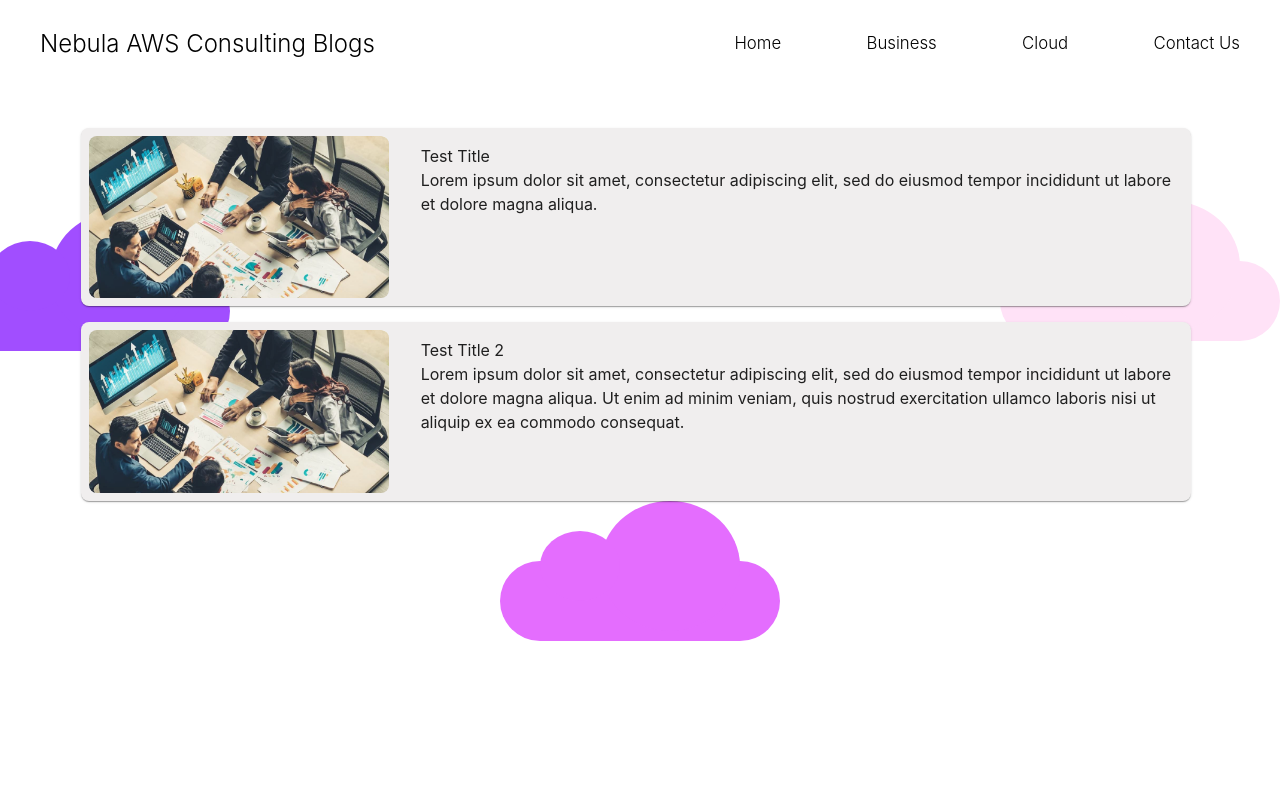
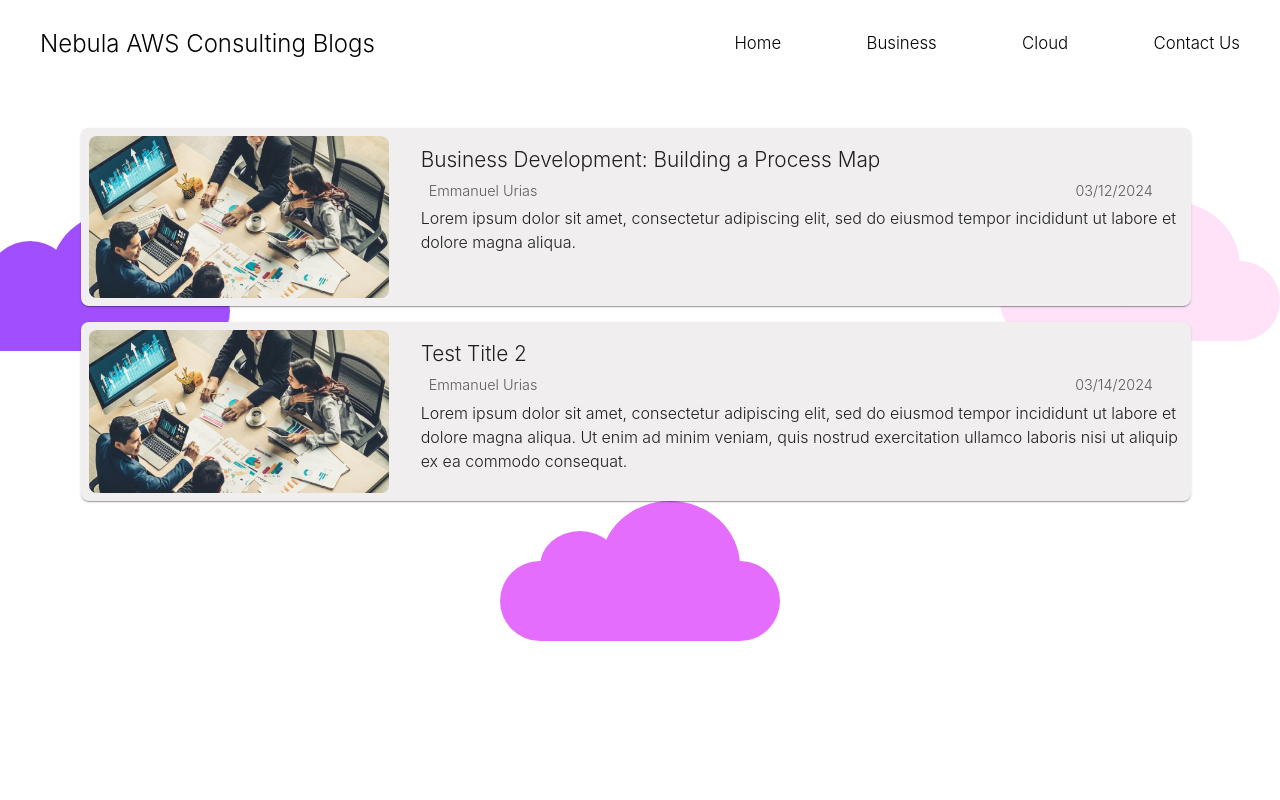
Before and after one commit to EmmanuelUrias/Nebula_AWS_Consulting_Blog, a React (Vite) app: page /business in a window 1280 px wide. Shown: the top 800 px of the page. Built offline with nearby package versions, Linux system fonts and the light colour scheme.

Commit message:
Finished Blog Card detailing

```diff
--- a/src/Blogs/BusinessBlogs.tsx
+++ b/src/Blogs/BusinessBlogs.tsx
@@ -1,6 +1,7 @@
 interface businessBlogsProps {
     title: string,
     author: string,
+    date: string,
     textContent: string,
     introTextContent: string,
     image: string,
@@ -9,8 +10,9 @@ interface businessBlogsProps {
 
 export const businessBlogs: businessBlogsProps[]= [
     {
-    title: 'Test Title',
+    title: 'Business Development: Building a Process Map',
     author: 'Emmanuel Urias',
+    date: '03/12/2024',
     textContent: 'test content',
     introTextContent: 'Lorem ipsum dolor sit amet, consectetur adipiscing elit, sed do eiusmod tempor incididunt ut labore et dolore magna aliqua. ',
     image: 'src/assets/Business_Img.png',
@@ -19,6 +21,7 @@ export const businessBlogs: businessBlogsProps[]= [
 {
     title: 'Test Title 2',
     author: 'Emmanuel Urias',
+    date: '03/14/2024',
     textContent: 'Lorem ipsum dolor sit amet, consectetur adipiscing elit, sed do eiusmod tempor incididunt ut labore et dolore magna aliqua. Ut enim ad minim veniam, quis nostrud exercitation ullamco laboris nisi ut aliquip ex ea commodo consequat. Lorem ipsum dolor sit amet, consectetur adipiscing elit, sed do eiusmod tempor incididunt ut labore et dolore magna aliqua. Ut enim ad minim veniam, quis nostrud exercitation ullamco laboris nisi ut aliquip ex ea commodo consequat. Lorem ipsum dolor sit amet, consectetur adipiscing elit, sed do eiusmod tempor incididunt ut labore et dolore magna aliqua. Ut enim ad minim veniam, quis nostrud exercitation ullamco laboris nisi ut aliquip ex ea commodo consequat. Lorem ipsum dolor sit amet, consectetur adipiscing elit, sed do eiusmod tempor incididunt ut labore et dolore magna aliqua. Ut enim ad minim veniam, quis nostrud exercitation ullamco laboris nisi ut aliquip ex ea commodo consequat.',
     introTextContent: 'Lorem ipsum dolor sit amet, consectetur adipiscing elit, sed do eiusmod tempor incididunt ut labore et dolore magna aliqua. Ut enim ad minim veniam, quis nostrud exercitation ullamco laboris nisi ut aliquip ex ea commodo consequat. ',
     image: 'src/assets/Business_Img.png',
--- a/src/Blogs/CloudBlogs.tsx
+++ b/src/Blogs/CloudBlogs.tsx
@@ -1,6 +1,7 @@
 interface cloudBlogsProps {
     title: string,
     author: string,
+    date: string,
     textContent: string,
     introTextContent: string,
     image: string,
@@ -11,6 +12,7 @@ export const cloudBlogs: cloudBlogsProps[]= [
     {
     title: 'Test Titlcce',
     author: 'Emmanuel Urias',
+    date: '03/15/2024',
     textContent: 'test content',
     introTextContent: 'Lorem ipsum dolor sit amet, consectetur adipiscing elit, sed do eiusmod tempor incididunt ut labore et dolore magna aliqua. ',
     image: 'src/assets/Business_Img.png',
@@ -19,6 +21,7 @@ export const cloudBlogs: cloudBlogsProps[]= [
 {
     title: 'Test Title 2c',
     author: 'Emmanuel Urias',
+    date: '03/22/2024',
     textContent: 'Lorem ipsum dolor sit amet, consectetur adipiscing elit, sed do eiusmod tempor incididunt ut labore et dolore magna aliqua. Ut enim ad minim veniam, quis nostrud exercitation ullamco laboris nisi ut aliquip ex ea commodo consequat. Lorem ipsum dolor sit amet, consectetur adipiscing elit, sed do eiusmod tempor incididunt ut labore et dolore magna aliqua. Ut enim ad minim veniam, quis nostrud exercitation ullamco laboris nisi ut aliquip ex ea commodo consequat. Lorem ipsum dolor sit amet, consectetur adipiscing elit, sed do eiusmod tempor incididunt ut labore et dolore magna aliqua. Ut enim ad minim veniam, quis nostrud exercitation ullamco laboris nisi ut aliquip ex ea commodo consequat. Lorem ipsum dolor sit amet, consectetur adipiscing elit, sed do eiusmod tempor incididunt ut labore et dolore magna aliqua. Ut enim ad minim veniam, quis nostrud exercitation ullamco laboris nisi ut aliquip ex ea commodo consequat.',
     introTextContent: 'Lorem ipsum dolor sit amet, consectetur adipiscing elit, sed do eiusmod tempor incididunt ut labore et dolore magna aliqua. Ut enim ad minim veniam, quis nostrud exercitation ullamco laboris nisi ut aliquip ex ea commodo consequat. ',
     image: 'src/assets/Business_Img.png',
--- a/src/Components/BlogCards.tsx
+++ b/src/Components/BlogCards.tsx
@@ -3,11 +3,13 @@ import { Box, Paper } from "@mui/material"
 interface businessBlogsProps {
     title: string,
     introTextContent: string,
+    author: string,
+    date: string,
     image: string,
     id: number,
 }
 
-const Blog_Cards:React.FC<businessBlogsProps> = ({title, introTextContent, image}) => {
+const Blog_Cards:React.FC<businessBlogsProps> = ({title, author, date, introTextContent, image}) => {
   return (
     <Paper sx={{
         display: 'flex',
@@ -30,9 +32,25 @@ const Blog_Cards:React.FC<businessBlogsProps> = ({title, introTextContent, image
         }
     }}>
         <img id='business_blog_img'src={`${image}`}/>
-        <Box sx={{marginLeft: '2rem', marginTop: '0.5rem'}}>
-            <Box>{title}</Box>
-            <Box>{introTextContent}</Box>
+        <Box sx={{marginLeft: '2rem', marginTop: '0.5rem', fontWeight: '300'}}>
+            <Box fontSize={'1.3rem'} fontWeight={'300'}>{title}</Box>
+            <Box sx={{
+                display: 'flex',
+                flexDirection: 'row',
+                justifyContent: 'space-between',
+                width: '95%',
+                marginY: '0.3rem',
+                marginX: '0.5rem',
+                '& > *': {
+                    fontSize: '0.9rem',
+                    fontWeight: '300',
+                    opacity: '70%'
+                }
+            }}>
+                <Box>{author}</Box>
+                <Box>{date}</Box>
+            </Box>
+            <Box fontWeight={'300'}>{introTextContent}</Box>
         </Box>
     </Paper>
   )
--- a/src/Pages/BusinessPage.tsx
+++ b/src/Pages/BusinessPage.tsx
@@ -20,6 +20,8 @@ function BusinessPage() {
             <Blog_Cards
               title={blog.title}
               introTextContent={blog.introTextContent}
+              author={blog.author}
+              date={blog.date}
               image={blog.image}
               id={blog.id}
             />
--- a/src/Pages/CloudPage.tsx
+++ b/src/Pages/CloudPage.tsx
@@ -20,6 +20,8 @@ function CloudPage() {
             <Blog_Cards
               title={blog.title}
               introTextContent={blog.introTextContent}
+              author={blog.author}
+              date={blog.date}
               image={blog.image}
               id={blog.id}
             />
```
